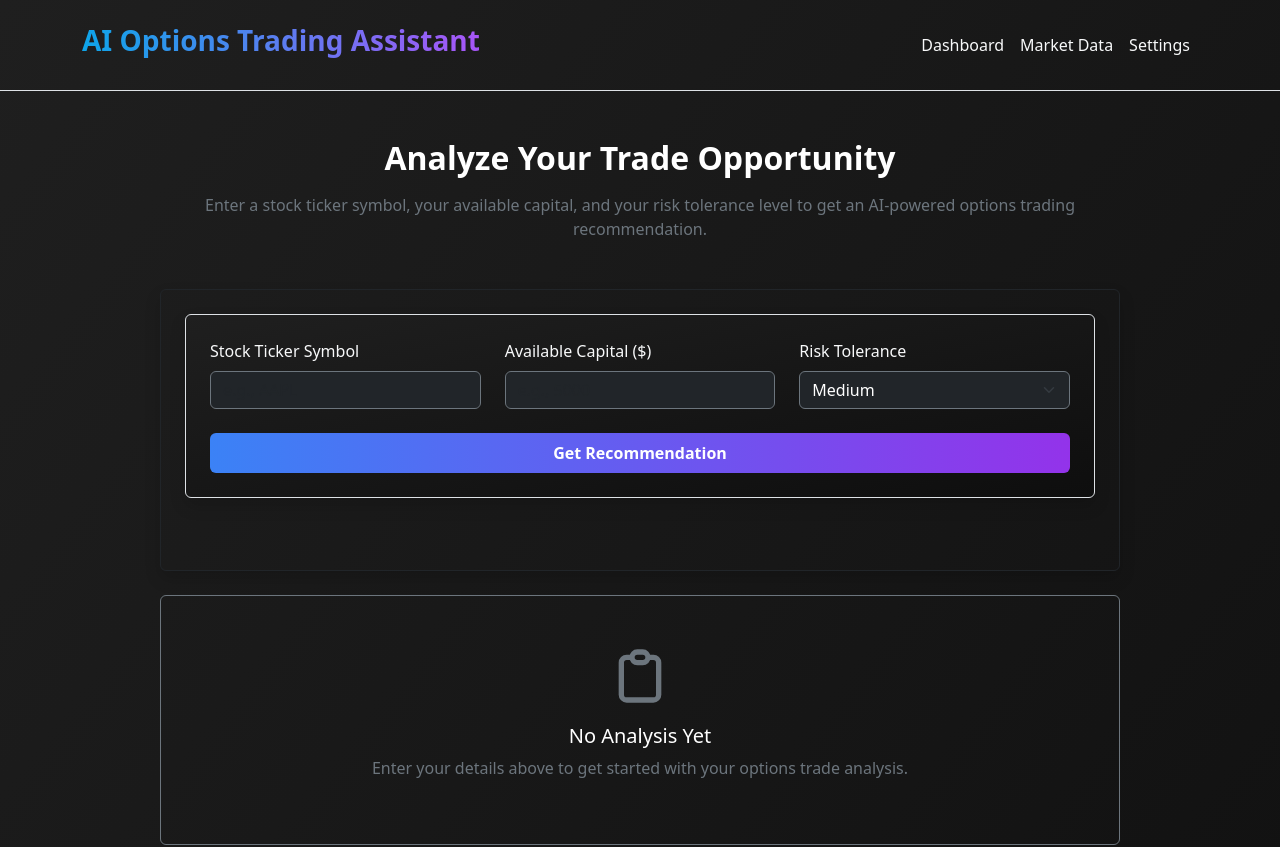
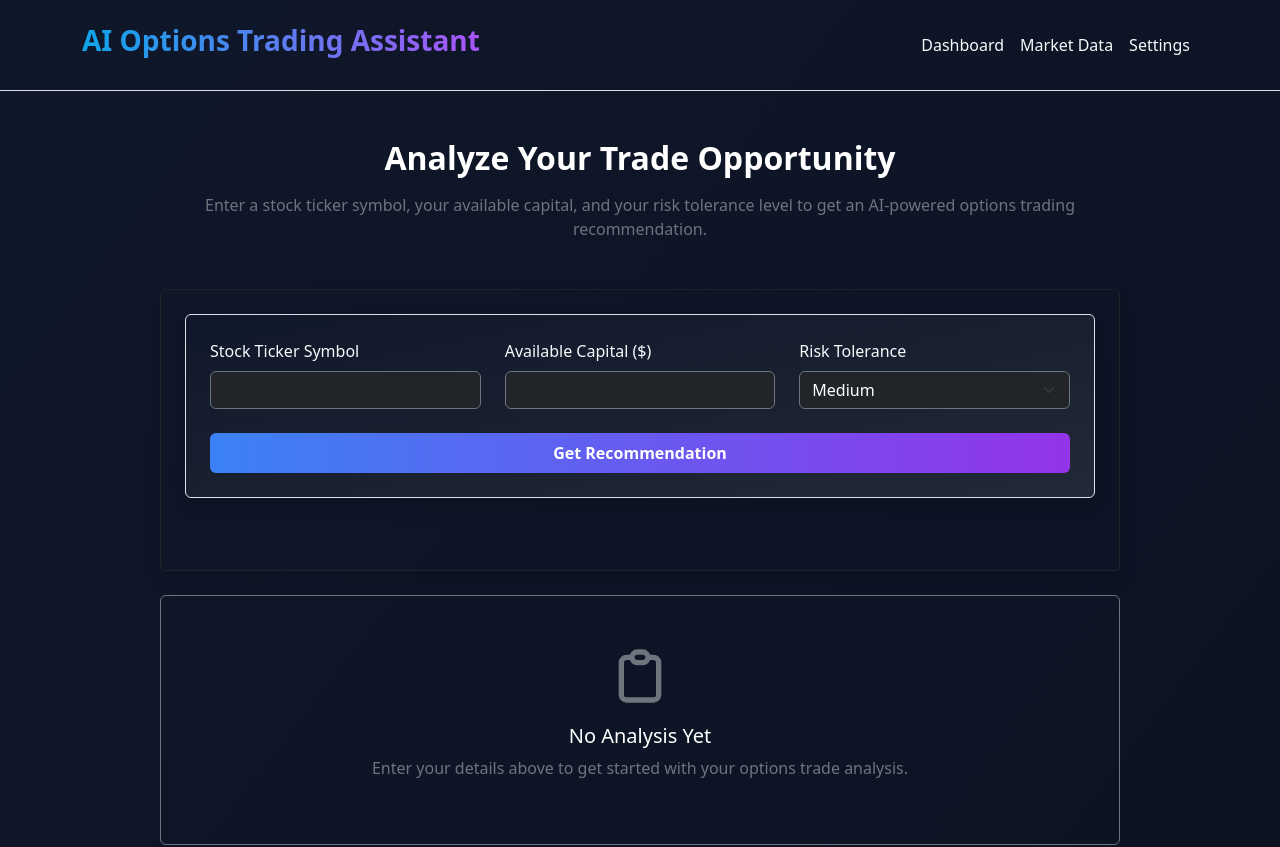
Before and after one commit to MCVelasquez45/AI-Trader, a React (Vite) app in the folder client/: page / in a window 1280 px wide. Shown: the top 847 px of the page. Built offline with nearby package versions, Linux system fonts and the light colour scheme.

Commit message:
UX Ui looks good just need to debug the icons not rendering

```diff
--- a/client/src/components/TradeForm.tsx
+++ b/client/src/components/TradeForm.tsx
@@ -91,9 +91,10 @@ const TradeForm: React.FC<TradeFormProps> = ({ onAnalyze }) => {
       onSubmit={handleSubmit}
       className="rounded p-4 shadow border border-gray-700 mb-5"
       style={{
-        background: 'linear-gradient(to bottom right, #1f1f1f, #0e0e0e)',
-        backdropFilter: 'blur(4px)'
-      }}
+  background: 'linear-gradient(to bottom right, #0f172a,rgb(34, 41, 54))',
+  backdropFilter: 'blur(4px)'
+}}
+
     >
       {/* 🎯 Input Fields */}
       <div className="row g-4">
--- a/client/src/pages/Dashboard.tsx
+++ b/client/src/pages/Dashboard.tsx
@@ -23,7 +23,7 @@ const Dashboard: React.FC = () => {
 
   // 🚀 Handles the core analysis logic
   const handleAnalyze = async (tickers: string[], capital: number, riskTolerance: string) => {
-    console.log('📡 Submitting tickers to backend:', tickers);
+    console.log('📱 Submitting tickers to backend:', tickers);
     console.log('💰 Capital:', capital, '| 🧠 Risk:', riskTolerance);
     setLoading(true);
     setUnaffordableTickers([]);
@@ -71,7 +71,7 @@ const Dashboard: React.FC = () => {
 
   // 📦 Render UI
   return (
-    <div className="min-vh-100 text-white" style={{ background: 'linear-gradient(to bottom right, #1f1f1f, #0e0e0e)' }}>
+    <div className="min-vh-100 text-white" style={{ background: 'linear-gradient(to bottom right, #0f172a, #0b1120)' }}>
       {/* 🔝 Header */}
       <header className="py-4 border-bottom ">
         <div className="container d-flex justify-content-between align-items-center">
@@ -95,8 +95,8 @@ const Dashboard: React.FC = () => {
             <p className="text-secondary">Enter a stock ticker symbol, your available capital, and your risk tolerance level to get an AI-powered options trading recommendation.</p>
           </div>
 
-          {/* 🧾 Trade Form */}
-          <div className=" bg-opacity-75 rounded p-4 shadow border border-dark mb-4">
+          {/* 📾 Trade Form */}
+          <div className="bg-opacity-75 rounded p-4 shadow border border-dark mb-4">
             <TradeForm onAnalyze={handleAnalyze} />
           </div>
 
@@ -115,13 +115,13 @@ const Dashboard: React.FC = () => {
             </div>
           )}
 
-          {/* 📭 Empty State */}
+          {/* 📟 Empty State */}
           {!loading && !activeTicker && (
-            <div className=" rounded p-5 text-center border border-secondary mb-5">
+            <div className="rounded p-5 text-center border border-secondary mb-5">
               <svg width="64" height="64" className="text-secondary mb-3" fill="none" stroke="currentColor" viewBox="0 0 24 24">
                 <path strokeLinecap="round" strokeLinejoin="round" strokeWidth="2" d="M9 5H7a2 2 0 00-2 2v12a2 2 0 002 2h10a2 2 0 002-2V7a2 2 0 00-2-2h-2M9 5a2 2 0 002 2h2a2 2 0 002-2M9 5a2 2 0 012-2h2a2 2 0 012 2" />
               </svg>
-              <h3 className="h5  mb-2">No Analysis Yet</h3>
+              <h3 className="h5 mb-2">No Analysis Yet</h3>
               <p className="text-secondary">Enter your details above to get started with your options trade analysis.</p>
             </div>
           )}
@@ -149,7 +149,7 @@ const Dashboard: React.FC = () => {
                 icon: <i className="bi bi-bank fs-2 text-success"></i>
               }].map((feature, index) => (
                 <div key={index} className="col-md-4">
-                  <div className=" rounded p-4 h-100 border border-secondary text-center">
+                  <div className="rounded p-4 h-100 border border-secondary text-center">
                     <div className="mb-3">{feature.icon}</div>
                     <h4 className="h6 fw-semibold mb-2">{feature.title}</h4>
                     <p className="text-secondary small">{feature.description}</p>
```
